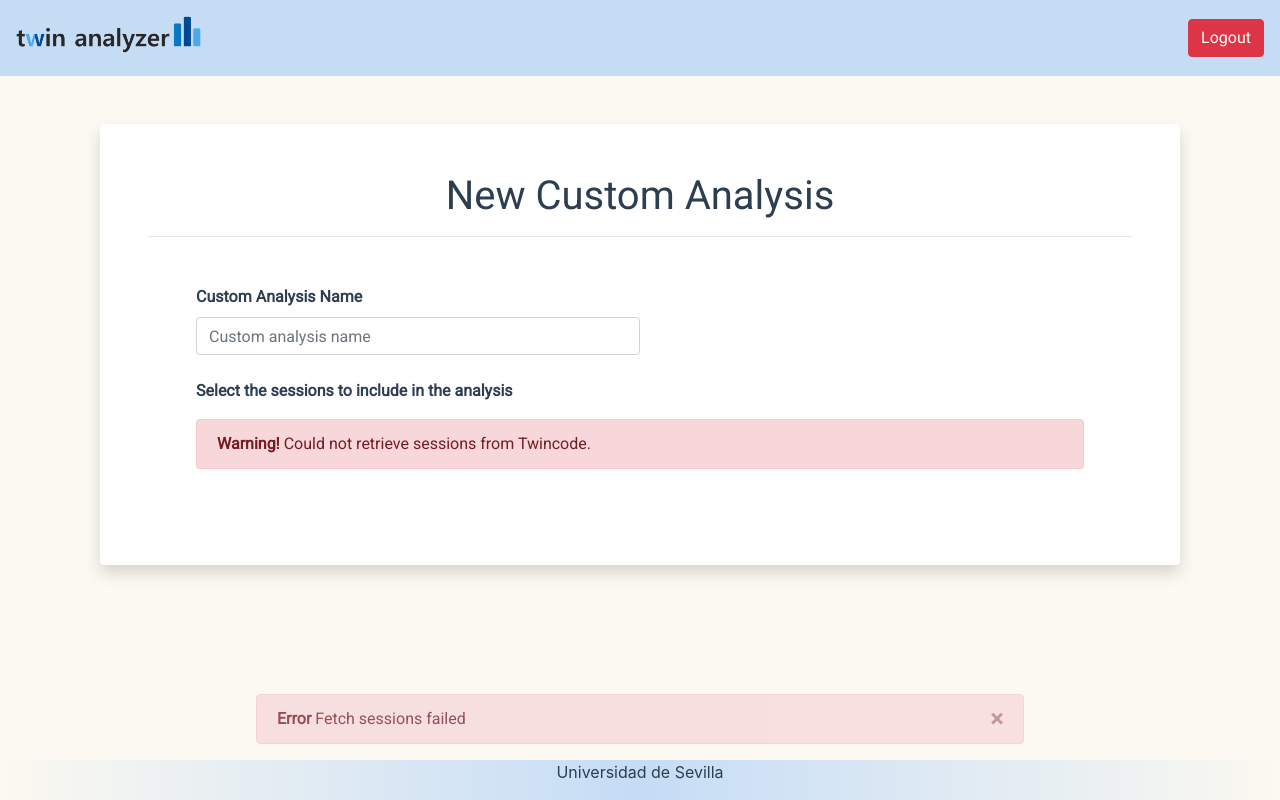
After one commit to rafgoncas1/twincode-analyzer, a Flask app: page /custom in a window 1280 px wide. The commit adds this page. Run offline with Flask 3, Linux system fonts and the light colour scheme; the visitor is signed in with stand-in values (Sample User, id 1); some libraries are stand-ins or nearby versions.

Commit message:
refactor and start multi analysis

```diff
--- a/app.py
+++ b/app.py
@@ -18,20 +18,24 @@ import io
 app = Flask(__name__)
 socket = SocketIO(app)
 app.config['SECRET_KEY'] = os.environ.get('SECRET_KEY')
-app.config['SQLALCHEMY_DATABASE_URI'] = 'sqlite:///sessions.db'
+app.config['SQLALCHEMY_DATABASE_URI'] = 'sqlite:///analysis.db'
 db = SQLAlchemy(app)
 
 
-class Session(db.Model):
+class Analysis(db.Model):
     name = db.Column(db.String(80), primary_key=True)
     favourite = db.Column(db.Boolean, default=False, nullable=False)
     # Satatus: 'completed', 'running', 'pending'
     status = db.Column(db.String(80), default="pending", nullable=False)
+    custom = db.Column(db.Boolean, default=False, nullable=False)
     __table_args__ = (CheckConstraint(
         "status IN ('completed', 'running', 'pending')", name='status_check'), )
     percentage = db.Column(db.Integer, default=0, nullable=False)
     __table_args__ = (CheckConstraint(
         '0<=percentage AND percentage<=100', name='percentage_check'), )
+
+    def to_json(self):
+        return {'name': self.name, 'favourite': self.favourite, 'status': self.status, 'percentage': self.percentage, 'custom': self.custom}
 
 
 with app.app_context():
@@ -60,49 +64,56 @@ def login():
     else:
         return render_template('login.html', navbar=False)
 
+@app.route('/custom', methods=['GET'])
+def custom():
+    if is_logged():
+        return render_template('custom.html')
+    else:
+        return redirect('/login')
 
-@app.route('/analysis/<session_name>', methods=['GET'])
-def analysis(session_name):
+
+@app.route('/analysis/<analysis_name>', methods=['GET'])
+def analysis(analysis_name):
     if is_logged():
-        # Check if session exists and is completed
-        session = Session.query.get(session_name)
-        if not session or session.status != 'completed':
+        # Check if analysis exists and is completed
+        analysis = Analysis.query.get(analysis_name)
+        if not analysis or analysis.status != 'completed':
             return page_not_found()
 
         #  Load json data from analysis results
-        with open('analysis/' + session_name + '/analysis.json') as json_file:
+        with open('analysis/' + analysis_name + '/analysis.json') as json_file:
             data = json.load(json_file)
 
-        data['session'] = session_name
+        data['name'] = analysis_name
 
         return render_template('analysis.html', data=data)
     else:
         return redirect('/login')
 
-@app.route('/analysis/<session_name>/download', methods=['GET'])
-def download(session_name):
+@app.route('/analysis/<analysis_name>/download', methods=['GET'])
+def download(analysis_name):
     if is_logged():
-        folder_path = 'analysis/' + session_name
+        folder_path = 'analysis/' + analysis_name
         if os.path.exists(folder_path):
             memory_file = io.BytesIO()
             with zipfile.ZipFile(memory_file, 'w', zipfile.ZIP_DEFLATED) as zipf:
                 for root, _, files in os.walk(folder_path):
                     for filename in files:
                         file_path = os.path.join(root, filename)
-                        relative_path = os.path.join(session_name,os.path.relpath(file_path, folder_path))
+                        relative_path = os.path.join(analysis_name,os.path.relpath(file_path, folder_path))
                         zipf.write(file_path, arcname=relative_path)
             memory_file.seek(0)
 
-            return send_file(memory_file, download_name=session_name + '.zip', as_attachment=True)
+            return send_file(memory_file, download_name=analysis_name + '.zip', as_attachment=True)
         else:
             return page_not_found()
     else:
         return redirect('/login')
 
 
-@app.route('/analysis/<session_name>/plots/<path:filename>')
-def serve_plots(session_name, filename):
-    return send_from_directory(f'analysis/{session_name}/plots', filename)
+@app.route('/analysis/<analysis_name>/plots/<path:filename>')
+def serve_plots(analysis_name, filename):
+    return send_from_directory(f'analysis/{analysis_name}/plots', filename)
 
 
 @app.errorhandler(404)
@@ -128,43 +139,40 @@ def api_logout():
     return jsonify({'message': 'Logged out successfully!'}), 200
 
 
-@app.route('/api/sessions', methods=['GET'])
+@app.route('/api/analyses', methods=['GET'])
 def api_sessions():
     if is_logged():
-        res = requests.get(os.environ.get('TC_API_URL') + '/sessions',
-                           headers={'Authorization': os.environ.get('TC_ADMIN_SECRET')})
-        if res.status_code == 200:
-            sessions = res.json()
-            for session in sessions:
-                db_session = Session.query.get(session['name'])
-                if db_session:
-                    session['favourite'] = db_session.favourite
-                    session['status'] = db_session.status
-                    session['percentage'] = db_session.percentage
-                else:
-                    session['favourite'] = False
-                    session['status'] = 'completed' if session['name'] == 'ucb1' else 'pending'
-                    session['percentage'] = 100 if session['name'] == 'ucb1' else 0
-                    db.session.add(Session(name=session['name'], favourite=session['favourite'],
-                                   status=session['status'], percentage=session['percentage']))
-            db.session.commit()
-            return jsonify(sessions), 200
+        if update_sessions():
+            analyses = Analysis.query.all()
+            analyses_json = [analysis.to_json() for analysis in analyses]
+            return jsonify(analyses_json), 200
         else:
             return jsonify({'message': 'Error getting sessions from API!'}), 500
     else:
         return jsonify({'message': 'Not logged in!'}), 403
 
+@app.route('/api/sessions', methods=['GET'])
+def api_sessions_twincode():
+    if is_logged():
+        if update_sessions():
+            sessions = Analysis.query.filter_by(custom=False).all()
+            sessions_json = [session.to_json() for session in sessions]
+            return jsonify(sessions_json), 200
+        else:
+            return jsonify({'message': 'Error getting sessions from API!'}), 500
+    else:
+        return jsonify({'message': 'Not logged in!'}), 403
 
-@app.route('/api/favourites/<session_name>', methods=['PUT'])
-def api_favourites(session_name):
+@app.route('/api/favourites/<analysis_name>', methods=['PUT'])
+def api_favourites(analysis_name):
     if is_logged():
-        print('Updating favourite for session ' + session_name + '...')
-        session = Session.query.get(session_name)
-        if session:
-            session.favourite = request.get_json()['favourite']
+        print('Updating favourite for session ' + analysis_name + '...')
+        analysis = Analysis.query.get(analysis_name)
+        if analysis:
+            analysis.favourite = request.get_json()['favourite']
             db.session.commit()
             socket.emit('favouriteUpdated', {
-                        'name': session_name, 'favourite': session.favourite})
+                        'name': analysis_name, 'favourite': analysis.favourite})
             return jsonify({'message': 'Favourite updated successfully!'}), 200
         else:
             return jsonify({'message': 'Session not found!'}), 404
@@ -173,9 +181,9 @@ def api_favourites(session_name):
 
 
 @app.route('/api/analysis/<session_name>', methods=['POST'])
-def api_analysis(session_name):
+def api_session_analysis(session_name):
     if is_logged():
-        session = Session.query.get(session_name)
+        session = Analysis.query.get(session_name)
         if not session:
             return jsonify({'message': 'Session not found!'}), 404
         form1 = request.files.get('form1')
@@ -234,6 +242,24 @@ def connect_handler():
 
 ### Auxiliar Functions ###
 
+def update_sessions():
+    with app.app_context():
+        try:
+            res = requests.get(os.environ.get('TC_API_URL') + '/sessions',
+                                headers={'Authorization': os.environ.get('TC_ADMIN_SECRET')})
+            if res.status_code == 200:
+                sessions = res.json()
+                for session in sessions:
+                    db_session = Analysis.query.get(session['name'])
+                    if not db_session:
+                        db.session.add(Analysis(name=session['name']))
+                db.session.commit()
+                return True
+            else:
+                return False
+        except:
+            return False
+
 
 def get_tc_data(session_name):
     twincode_req = requests.get(os.environ.get('TC_API_URL') + '/analytics/' +
@@ -285,16 +311,16 @@ def get_tagachat_data(session_name, reviewers=None):
     return df
 
 
-def start_analysis(session_name, form1_df, form2_df, twincode_df, tagachat_df):
+def start_analysis(analysis_name, form1_df, form2_df, twincode_df, tagachat_df):
     with app.app_context():
-        socket.emit('analysisStarted', {'name': session_name})
+        socket.emit('analysisStarted', {'name': analysis_name})
 
         # Process form1
         try:
             form1_df = process_form1(form1_df)
-            update_percentage(session_name, 2)
+            update_percentage(analysis_name, 2)
         except:
-            analysis_error(session_name, 'Error processing form1 data!')
+            analysis_error(analysis_name, 'Error processing form1 data!')
             traceback.print_exc()
             return
 
@@ -302,7 +328,7 @@ def start_analysis(session_name, form1_df, form2_df, twincode_df, tagachat_df):
         try:
             form2_df = process_form2(form2_df)
         except:
-            analysis_error(session_name, 'Error processing form2 data!')
+            analysis_error(analysis_name, 'Error processing form2 data!')
             traceback.print_exc()
             return
 
@@ -312,7 +338,7 @@ def start_analysis(session_name, form1_df, form2_df, twincode_df, tagachat_df):
         try:
             form1_df, form2_df, twincode_df, tagachat_df = filter_ids(form1_df, form2_df, twincode_df, tagachat_df)
         except:
-            analysis_error(session_name, 'Error filtering data!')
+            analysis_error(analysis_name, 'Error filtering data!')
             traceback.print_exc()
             return
 
@@ -322,7 +348,7 @@ def start_analysis(session_name, form1_df, form2_df, twincode_df, tagachat_df):
         try:
             long_df = join_files(form1_df, form2_df, twincode_df, tagachat_df)
         except:
-            analysis_error(session_name, 'Error joining files!')
+            analysis_error(analysis_name, 'Error joining files!')
             traceback.print_exc()
             return
 
@@ -332,7 +358,7 @@ def start_analysis(session_name, form1_df, form2_df, twincode_df, tagachat_df):
         try:
             long_df = filter_gender_perception(long_df)
         except:
-            analysis_error(session_name, 'Error filtering long_df by gender perception!')
+            analysis_error(analysis_name, 'Error filtering long_df by gender perception!')
             traceback.print_exc()
             return
 
@@ -342,7 +368,7 @@ def start_analysis(session_name, form1_df, form2_df, twincode_df, tagachat_df):
         try:
             cps_df = create_cps_df(long_df, form2_df)
         except:
-            analysis_error(session_name, 'Error creating CPS dataframe!')
+            analysis_error(analysis_name, 'Error creating CPS dataframe!')
             traceback.print_exc()
             return
 
@@ -352,39 +378,39 @@ def start_analysis(session_name, form1_df, form2_df, twincode_df, tagachat_df):
         try:
             wide_df = create_wide_df(long_df)
         except:
-            analysis_error(session_name, 'Error creating wide dataframe!')
+            analysis_error(analysis_name, 'Error creating wide dataframe!')
             traceback.print_exc()
             return
 
         print('Wide df created successfully!')
 
-        update_percentage(session_name, 10)
+        update_percentage(analysis_name, 10)
 
         # Create analysis folder for session
         if not os.path.exists("analysis"):
             os.makedirs("analysis")
-        if not os.path.exists("analysis/" + session_name):
-            os.makedirs("analysis/" + session_name)
-        if not os.path.exists("analysis/" + session_name + "/plots"):
-            os.makedirs("analysis/" + session_name + "/plots")
-        if not os.path.exists("analysis/" + session_name + "/plots/between"):
-            os.makedirs("analysis/" + session_name + "/plots/between")
-        if not os.path.exists("analysis/" + session_name + "/plots/within"):
-            os.makedirs("analysis/" + session_name + "/plots/within")
-        if not os.path.exists("analysis/" + session_name + "/plots/within/ppgender"):
-            os.makedirs("analysis/" + session_name + "/plots/within/ppgender")
-        if not os.path.exists("analysis/" + session_name + "/plots/within/ipgender"):
-            os.makedirs("analysis/" + session_name + "/plots/within/ipgender")
-        if not os.path.exists("analysis/" + session_name + "/plots/cps_between"):
-            os.makedirs("analysis/" + session_name + "/plots/cps_between")
-        if not os.path.exists("analysis/" + session_name + "/plots/cps_within"):
-            os.makedirs("analysis/" + session_name + "/plots/cps_within")
+        if not os.path.exists("analysis/" + analysis_name):
+            os.makedirs("analysis/" + analysis_name)
+        if not os.path.exists("analysis/" + analysis_name + "/plots"):
+            os.makedirs("analysis/" + analysis_name + "/plots")
+        if not os.path.exists("analysis/" + analysis_name + "/plots/between"):
+            os.makedirs("analysis/" + analysis_name + "/plots/between")
+        if not os.path.exists("analysis/" + analysis_name + "/plots/within"):
+            os.makedirs("analysis/" + analysis_name + "/plots/within")
+        if not os.path.exists("analysis/" + analysis_name + "/plots/within/ppgender"):
+            os.makedirs("analysis/" + analysis_name + "/plots/within/ppgender")
+        if not os.path.exists("analysis/" + analysis_name + "/plots/within/ipgender"):
+            os.makedirs("analysis/" + analysis_name + "/plots/within/ipgender")
+        if not os.path.exists("analysis/" + analysis_name + "/plots/cps_between"):
+            os.makedirs("analysis/" + analysis_name + "/plots/cps_between")
+        if not os.path.exists("analysis/" + analysis_name + "/plots/cps_within"):
+            os.makedirs("analysis/" + analysis_name + "/plots/cps_within")
 
         print('Analysis folders created successfully!')
 
-        long_df.to_csv("analysis/" + session_name + "/long_df.csv", index=False)
-        wide_df.to_csv("analysis/" + session_name + "/wide_df.csv", index=False)
-        cps_df.to_csv("analysis/" + session_name + "/cps_df.csv", index=False)
+        long_df.to_csv("analysis/" + analysis_name + "/long_df.csv", index=False)
+        wide_df.to_csv("analysis/" + analysis_name + "/wide_df.csv", index=False)
+        cps_df.to_csv("analysis/" + analysis_name + "/cps_df.csv", index=False)
 
         # List of names of the columns which are numeric
         excluded = ["okv","okv_rf","kov","kov_rf", "ct_sec", "ct", "ct_rf"] # Exclude some irrelevant variables
@@ -400,70 +426,70 @@ def start_analysis(session_name, form1_df, form2_df, twincode_df, tagachat_df):
         percentage_update = math.floor(90/iterations)
 
         for variable in variables:
-            print("\n##### Analyzing " + variable + " for "+session_name+" #####")
+            print("\n##### Analyzing " + variable + " for "+analysis_name+" #####")
             try:
-                results["between"][variable] = analyzeVariableBetween(variable, wide_df, session_name)
-                results["within"]["ppgender"][variable] = analyzeVariableWithin(variable, "ppgender", long_df, session_name)
-                results["within"]["ipgender"][variable] = analyzeVariableWithin(variable, "ipgender", long_df, session_name)
+                results["between"][variable] = analyzeVariableBetween(variable, wide_df, analysis_name)
+                results["within"]["ppgender"][variable] = analyzeVariableWithin(variable, "ppgender", long_df, analysis_name)
+                results["within"]["ipgender"][variable] = analyzeVariableWithin(variable, "ipgender", long_df, analysis_name)
             except:
-                analysis_error(session_name, 'Error analyzing variable ' + variable)
+                analysis_error(analysis_name, 'Error analyzing variable ' + variable)
                 traceback.print_exc()
                 return
 
             percentage_accum += percentage_update
-            update_percentage(session_name, percentage_accum)
+            update_percentage(analysis_name, percentage_accum)
 
         for variable in cps_variables:
-            print("\n##### Analyzing " + variable + " for "+session_name+" #####")
+            print("\n##### Analyzing " + variable + " for "+analysis_name+" #####")
             try:
-                results["cps_between"][variable] = analyzeCpsBetween(variable, cps_df, session_name)
-                results["cps_within"][variable] = analyzeCpsWithin(variable, cps_df, session_name)
+                results["cps_between"][variable] = analyzeCpsBetween(variable, cps_df, analysis_name)
+                results["cps_within"][variable] = analyzeCpsWithin(variable, cps_df, analysis_name)
             except:
-                analysis_error(session_name, 'Error analyzing CPS variable ' + variable)
+                analysis_error(analysis_name, 'Error analyzing CPS variable ' + variable)
                 traceback.print_exc()
                 return
 
             percentage_accum += percentage_update
-            update_percentage(session_name, percentage_accum)
+            update_percentage(analysis_name, percentage_accum)
 
         try:
             # Save analysis as json
-            with open("analysis/" + session_name + "/analysis.json", "w") as outfile:
+            with open("analysis/" + analysis_name + "/analysis.json", "w") as outfile:
                 json.dump(results, outfile, indent=4, sort_keys=True)
         except:
-            analysis_error(session_name, 'Error saving analysis results!')
+            analysis_error(analysis_name, 'Error saving analysis results!')
             traceback.print_exc()
             return
 
 
-        analysis_completed(session_name)
+        analysis_completed(analysis_name)
 
 
-def analysis_error(session_name, message):
+def analysis_error(analysis_name, message):
     with app.app_context():
-        session = Session.query.get(session_name)
-        session.status = 'pending'
-        session.percentage = 0
+        analysis = Analysis.query.get(analysis_name)
+        analysis.status = 'pending'
+        analysis.percentage = 0
         db.session.commit()
         socket.emit('analysisError', {
-                    'name': session.name, 'message': message})
+                    'name': analysis.name, 'message': message})
 
 
-def update_percentage(session_name, percentage):
+def update_percentage(analysis_name, percentage):
     with app.app_context():
-        session = Session.query.get(session_name)
-        session.percentage = percentage
+        analysis = Analysis.query.get(analysis_name)
+        analysis.percentage = percentage
         db.session.commit()
         socket.emit('percentageUpdate', {
-                    'name': session.name, 'percentage': session.percentage})
+                    'name': analysis.name, 'percentage': analysis.percentage})
 
-def analysis_completed(session_name):
+def analysis_completed(analysis_name):
     with app.app_context():
-        session = Session.query.get(session_name)
-        session.status = 'completed'
-        session.percentage = 100
+        analysis = Analysis.query.get(analysis_name)
+        analysis.status = 'completed'
+        analysis.percentage = 100
         db.session.commit()
-        socket.emit('analysisCompleted', {'name': session.name})
+        socket.emit('analysisCompleted', {'name': analysis.name})
 
 
 if __name__ == '__main__':
--- a/static/main.js
+++ b/static/main.js
@@ -25,7 +25,8 @@ const app = {
             loadingReviewers: false,
             collectingData: false,
             form1Error: null,
-            form2Error: null
+            form2Error: null,
+            selectedSessions: []
         }
     },
 
@@ -76,6 +77,8 @@ const app = {
 
     mounted() {
         if (window.location.pathname == '/') {
+            this.fetchAnalyses();
+        } else if (window.location.pathname == '/custom') {
             this.fetchSessions();
         }
         window.addEventListener('scroll', this.checkScroll);
@@ -150,6 +153,24 @@ const app = {
                     return response.json();
                 }
                 throw new Error('Fetch sessions failed');
+            })
+            .then(data => {
+                this.sessions = data;
+                this.isLoading = false;
+            })
+            .catch(error => {
+                this.notification = {title: "Error", message: error.message, error: true};
+                this.isLoading = false;
+            });
+        },
+
+        fetchAnalyses() {
+            fetch('/api/analyses')
+            .then(response => {
+                if (response.status == 200) {
+                    return response.json();
+                }
+                throw new Error('Fetch analyses failed');
             })
             .then(data => {
                 this.sessions = data;
--- /dev/null
+++ b/templates/custom.html
@@ -0,0 +1,36 @@
+{% extends "main.html" %}
+
+{% block content %}
+    <div class="bg-white p-5 rounded shadow">
+        <h1 class="text-center">New Custom Analysis</h1>
+        <hr>
+        <div class="m-5">
+            <label for="customName" class="font-weight-bold">Custom Analysis Name</label>
+            <input id="customName" type="text" class="form-control w-50 mb-4" placeholder="Custom analysis name" v-for="customName">
+            <b>Select the sessions to include in the analysis</b>
+            <div v-if="isLoading" class="d-flex justify-content-center align-items-center mt-5">
+                <div class="spinner-border mt-5" role="status">
+                    <span class="sr-only">Loading...</span>
+                </div>
+            </div>
+            <div v-else-if="!isLoading && sessions.length > 0" class="mt-3">
+                <input type="text" v-model="searchTerm" placeholder="Search..." class="form-control w-50 mb-3">
+                <div class="d-flex flex-row flex-wrap">
+                    <div v-for="session in filteredSessions" :key="session" class="d-flex flex-row align-items-center mr-3">
+                        <input type="checkbox" :id="session" :value="session" v-model="selectedSessions">
+                        <label :for="session" class="ml-2">[[session.name]]</label>
+                    </div>
+                </div>
+                <div class="alert alert-danger mt-2" role="alert" v-if="selectedSessions && selectedSessions.length<2">
+                    Please select at least two sessions.
+                </div>
+            </div>
+            <div v-else class="mt-3">
+                <div class="alert alert-danger" role="alert">
+                    <strong>Warning!</strong> Could not retrieve sessions from Twincode.
+                </div>
+            </div>
+        </div>
+
+    </div>
+{% endblock %}
```
Also changed, not shown: templates/analysis.html (+4 -4 lines), templates/index.html (+12 -1 lines).
